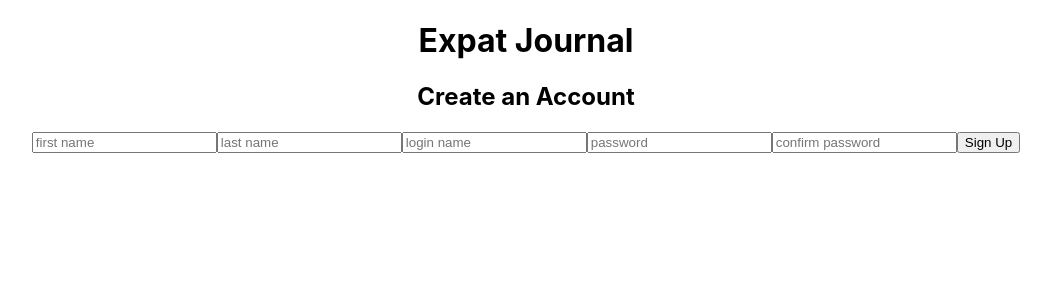
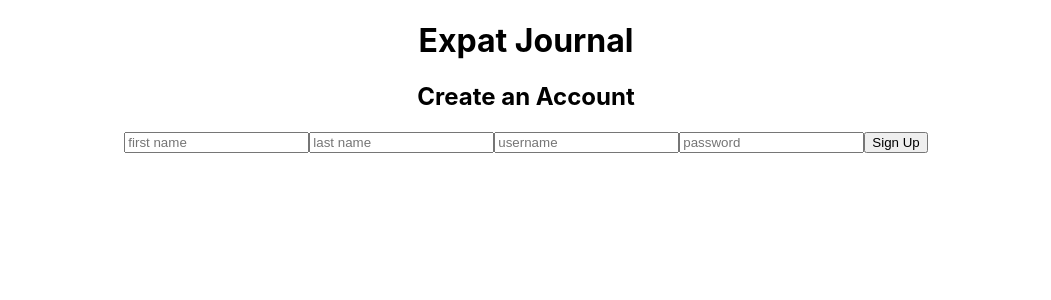
Before and after one commit to Build-Expat-Journal/front-end, a React (Create React App) app in the folder expat-journal/: page /signup in a window 1280 px wide. Shown: the top 300 px of the page, without its empty margins (114-1165 px from the left). Built offline with nearby package versions, Linux system fonts and the light colour scheme.

Commit message:
fixed signup bug

```diff
--- a/expat-journal/src/actions/index.js
+++ b/expat-journal/src/actions/index.js
@@ -8,11 +8,11 @@ export const SIGNUP_USER_FAILURE = 'SIGNUP_USER_FAILURE'
 export const postUser = (credentials, history) => dispatch => {
     dispatch({ type: SIGNUP_USER_START})
     axios
-        .post('/register', credentials)
+        .post('https://bw-expat-journal-ls.herokuapp.com/api/users/register', credentials)
         .then(res => {
             console.log(res)
             dispatch({ type: SIGNUP_USER_SUCCESS, payload: res.data})
-            history.push('/PLACEHOLDER')
+            history.push('/')
         })
         .catch(err => {
             console.log(`unable to register user data: ${err.message}`)
@@ -27,12 +27,12 @@ export const LOGIN_USER_SUCCESS = 'LOGIN_USER_SUCCESS'
 export const LOGIN_USER_FAILURE = 'LOGIN_USER_FAILURE'
 export const userLogin = (credentials, history) => dispatch => {
     dispatch({ type: LOGIN_USER_START})
-    axios
-        .post('/login', credentials)
+    axiosWithAuth()
+        .post('/users/login', credentials)
         .then(res => {
             console.log(res)
             dispatch({ type: LOGIN_USER_SUCCESS, payload: res.data})
-            history.push('/PLACEHOLDER')
+            history.push('/')
         })
         .catch(err => {
             console.log(`unable to load user data: ${err}`)
--- a/expat-journal/src/components/Login.js
+++ b/expat-journal/src/components/Login.js
@@ -11,12 +11,10 @@ function Login({ userLogin, history }) {
     const [credentials, setCredentials] = useState(initialCredentials)
 
     const handleChange = e => {
-        setCredentials(
-            {
+        setCredentials({
                 ...credentials,
                 [e.target.name]: e.target.value
-            }
-        )
+        })
     };
 
     const callLogin = e =>  {
@@ -29,7 +27,7 @@ function Login({ userLogin, history }) {
         <form onSubmit={callLogin}>
             <input
                 type="text"
-                name="userId"
+                name="username"
                 value={credentials.username}
                 placeholder="username"
                 onChange={handleChange}
--- a/expat-journal/src/components/SignUp.js
+++ b/expat-journal/src/components/SignUp.js
@@ -6,7 +6,6 @@ import { postUser } from '../actions';
 const initialCredentials = {
     username: '',
     password: '',
-    confirmPassword: '',
     first_name: '',
     last_name: '',
 };
@@ -16,12 +15,10 @@ function SignUp({ postUser, history }) {
     const [credentials, setCredentials] = useState(initialCredentials);
 
     const handleChange = e => {
-        setCredentials(
-            {
-                ...credentials,
-                [e.target.name]: e.target.value
-            }
-        );
+        setCredentials({
+            ...credentials,
+            [e.target.name]: e.target.value
+        });
     };
 
     const callSignUp = e => {
@@ -32,41 +29,30 @@ function SignUp({ postUser, history }) {
     return (
         <div>
             <h2>Create an Account</h2>
-            <form onSubmit={callSignUp}>
+            <form onSubmit={callSignUp} onChange={handleChange}>
                 <input
                     type="text"
-                    name="firstName"
+                    name="first_name"
                     value={credentials.first_name}
                     placeholder="first name"
-                    onChange={handleChange}
                 />
                 <input
                     type="text"
-                    name="lastName"
+                    name="last_name"
                     value={credentials.last_name}
                     placeholder="last name"
-                    onChange={handleChange}
                 />
                 <input
                     type="text"
                     name="username"
                     value={credentials.username}
-                    placeholder="login name"
-                    onChange={handleChange}
+                    placeholder="username"
                 />
                 <input
                     type="password"
                     name="password"
                     value={credentials.password}
                     placeholder="password"
-                    onChange={handleChange}
-                />
-                <input
-                    type="password"
-                    name="confirmPassword"
-                    value={credentials.confirmPassword}
-                    placeholder='confirm password'
-                    onChange={handleChange}
                 />
                 <button>Sign Up</button>
             </form>
@@ -81,4 +67,4 @@ const mapStateToProps = state => {
     }
   }
 
-  export default connect(mapStateToProps, { postUser })(SignUp)
+  export default connect(mapStateToProps, { postUser })(SignUp);
```
